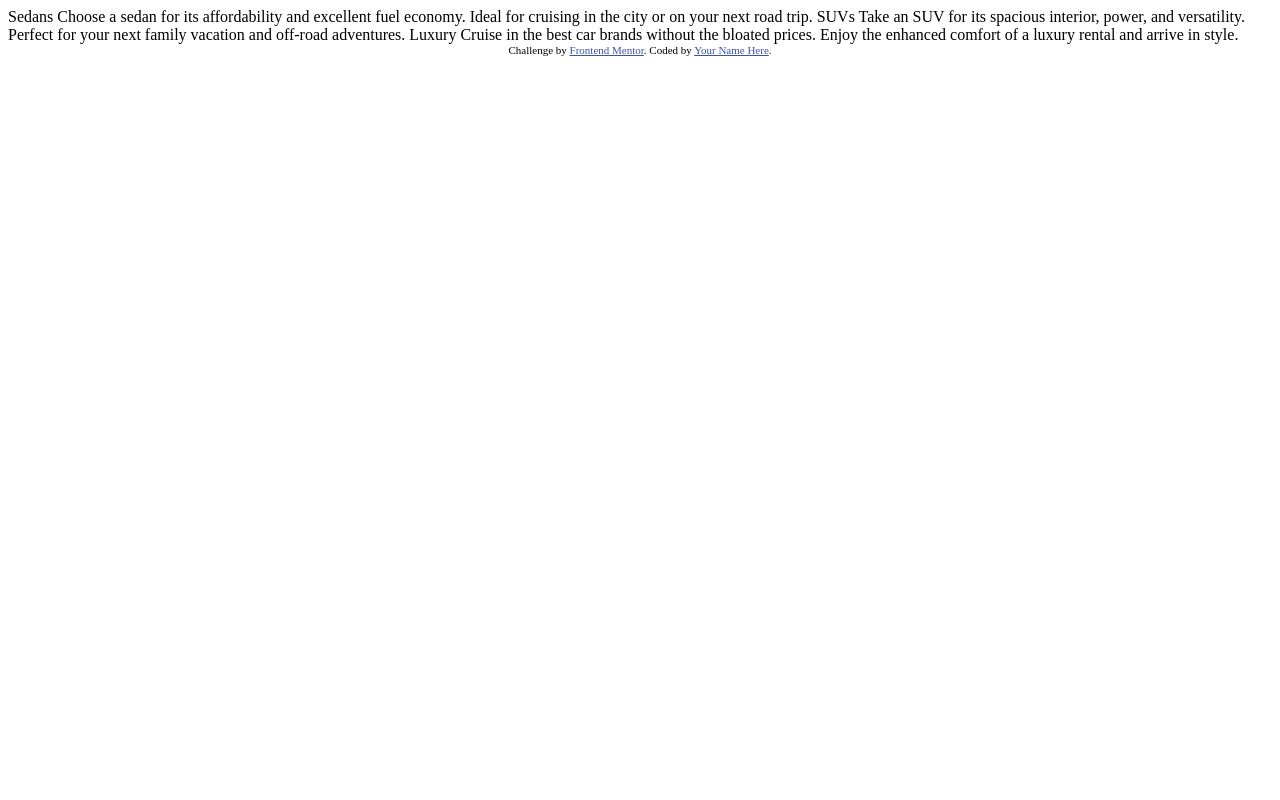
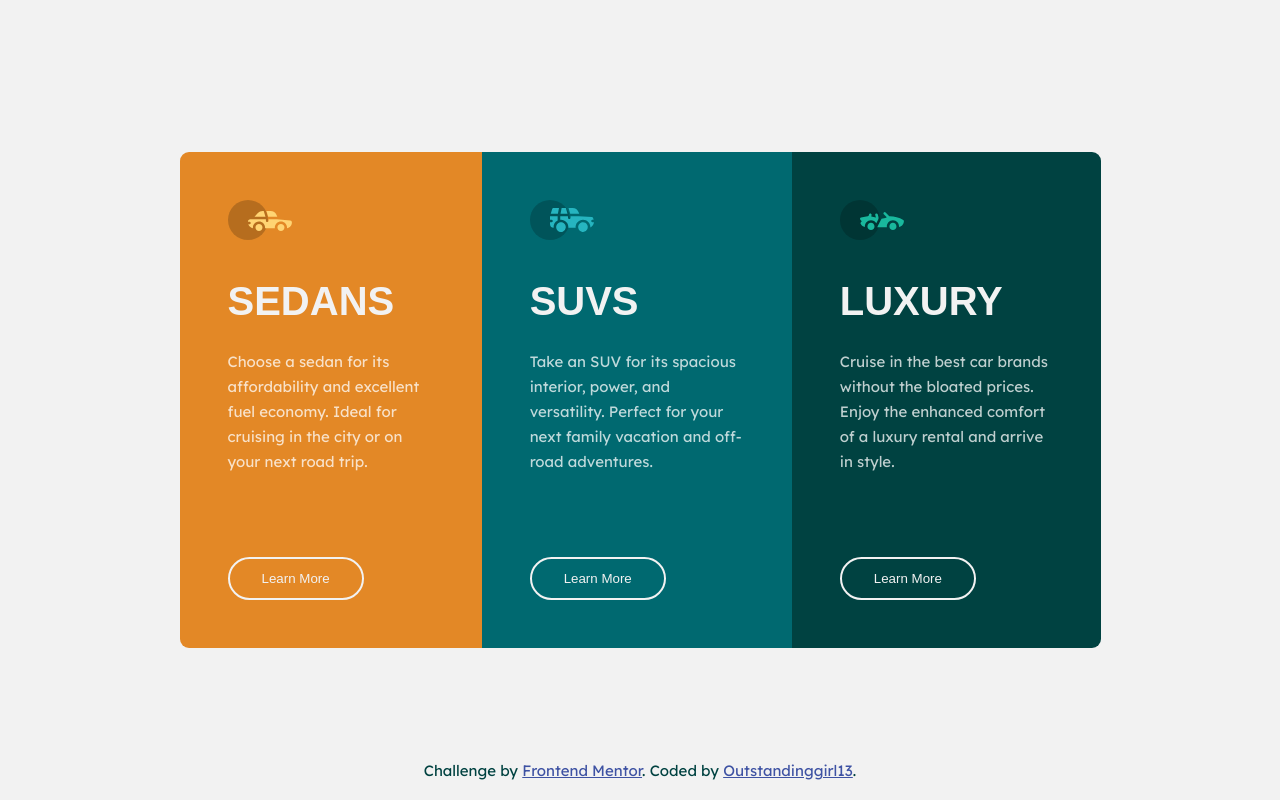
Before and after one commit to Outstandinggirl13/3-column-preview-card-component-main, a plain HTML site: page index.html in a window 1280 px wide. Drawn offline with Linux system fonts and the light colour scheme; a web font is replaced by a local one.

Commit message:
Add HTML structure and main CSS styles.

```diff
--- a/index.html
+++ b/index.html
@@ -3,34 +3,39 @@
 <head>
   <meta charset="UTF-8">
   <meta name="viewport" content="width=device-width, initial-scale=1.0"> <!-- displays site properly based on user's device -->
-
   <link rel="icon" type="image/png" sizes="32x32" href="./images/favicon-32x32.png">
-
   <title>Frontend Mentor | 3-column preview card component</title>
-
-  <!-- Feel free to remove these styles or customise in your own stylesheet 👍 -->
-  <style>
-    .attribution { font-size: 11px; text-align: center; }
-    .attribution a { color: hsl(228, 45%, 44%); }
-  </style>
+  <link rel="preconnect" href="https://fonts.googleapis.com">
+  <link rel="preconnect" href="https://fonts.gstatic.com" crossorigin>
+  <link href="https://fonts.googleapis.com/css2?family=Big+Shoulders:opsz,wght@10..72,700&family=Lexend+Deca&display=swap" rel="stylesheet">
+  <link rel="stylesheet" href="styles.css">
 </head>
 <body>
-
-  Sedans
-  Choose a sedan for its affordability and excellent fuel economy. Ideal for cruising in the city
-  or on your next road trip.
-
-  SUVs
-  Take an SUV for its spacious interior, power, and versatility. Perfect for your next family vacation
-  and off-road adventures.
-
-  Luxury
-  Cruise in the best car brands without the bloated prices. Enjoy the enhanced comfort of a luxury
-  rental and arrive in style.
-
-  <div class="attribution">
+  <section class="section__card-component">
+    <ul class="card-component__items">
+      <li class="card-component__sedans">
+        <img src="images/icon-sedans.svg" alt="">
+        <h2>Sedans</h2>
+        <p>Choose a sedan for its affordability and excellent fuel economy. Ideal for cruising in the city or on your next road trip.</p>
+        <button>Learn More</button>
+      </li>
+      <li class="card-component__suvs">
+        <img src="images/icon-suvs.svg" alt="">
+        <h2>SUVs</h2>
+        <p>Take an SUV for its spacious interior, power, and versatility. Perfect for your next family vacation and off-road adventures.</p>
+        <button>Learn More</button>
+      </li>
+      <li class="card-component__luxury">
+        <img src="images/icon-luxury.svg" alt="">
+        <h2>Luxury</h2>
+        <p>Cruise in the best car brands without the bloated prices. Enjoy the enhanced comfort of a luxury rental and arrive in style.</p>
+        <button>Learn More</button>
+      </li>
+    </ul>
+  </section>
+  <footer class="attribution">
     Challenge by <a href="https://www.frontendmentor.io?ref=challenge" target="_blank">Frontend Mentor</a>.
-    Coded by <a href="#">Your Name Here</a>.
-  </div>
+    Coded by <a href="https://github.com/Outstandinggirl13">Outstandinggirl13</a>.
+  </footer>
 </body>
 </html>
--- /dev/null
+++ b/styles.css
@@ -0,0 +1,108 @@
+* {
+    box-sizing: border-box;
+    margin: 0;
+    padding: 0;
+}
+
+:root {
+    /* Primary */
+    --gold--500: hsl(31, 77%, 52%);
+    --cyan-800: hsl(184, 100%, 22%);
+    --green-950: hsl(179, 100%, 13%);
+
+    /* Neutral */
+    --transparent-white-paragraphs: hsla(0, 0%, 100%, 0.75);
+    --gray-100-background: hsl(0, 0%, 95%);
+}
+
+body {
+    background-color: var(--gray-100-background);
+    font-family: "Lexend Deca", sans-serif;
+    font-size: 15px;
+    color: var(--transparent-white-paragraphs);
+}
+
+.section__card-component {
+    display: flex;
+    justify-content: center;
+    align-items: center;
+    height: 100vh;
+}
+
+.card-component__sedans {
+    background-color: var(--gold--500);
+}
+
+.card-component__suvs {
+    background-color: var(--cyan-800);
+}
+
+.card-component__luxury {
+    background-color: var(--green-950);
+}
+
+.card-component__items {
+    display: flex;
+    flex-direction: row;
+    list-style: none;
+    width: 921px;
+    border-radius: 9px;
+    overflow: hidden;
+}
+
+.card-component__items li {
+    padding: 48px;
+}
+
+.card-component__items h2 {
+    font-family: "Big Shoulders", sans-serif;
+    font-weight: 700;
+    font-size: 40px;
+    margin: 35px 0 25px;
+    text-transform: uppercase;
+    color: var(--gray-100-background);
+}
+
+.card-component__items p {
+    margin: 25px 0 83px;
+    line-height: 25px;
+}
+
+.card-component__items button {
+    background-color: transparent;
+    border: 2px solid var(--gray-100-background);
+    border-radius: 30px;
+    color: var(--gray-100-background);
+    padding: 12px 32px;
+}
+
+.card-component__items button:hover {
+    background-color: var(--gray-100-background);
+    cursor: pointer;
+}
+
+.card-component__sedans button:hover {
+    color: var(--gold--500);
+}
+
+.card-component__suvs button:hover {
+    color: var(--cyan-800);
+}
+
+.card-component__luxury button:hover {
+    color: var(--green-950);
+}
+
+.attribution {
+    font-size: 15px;
+    text-align: center;
+    position: absolute;
+    bottom: 0;
+    color: var(--green-950);
+    width: 100%;
+    padding: 1.25rem;
+}
+
+.attribution a {
+    color: hsl(228, 45%, 44%);
+}
```
